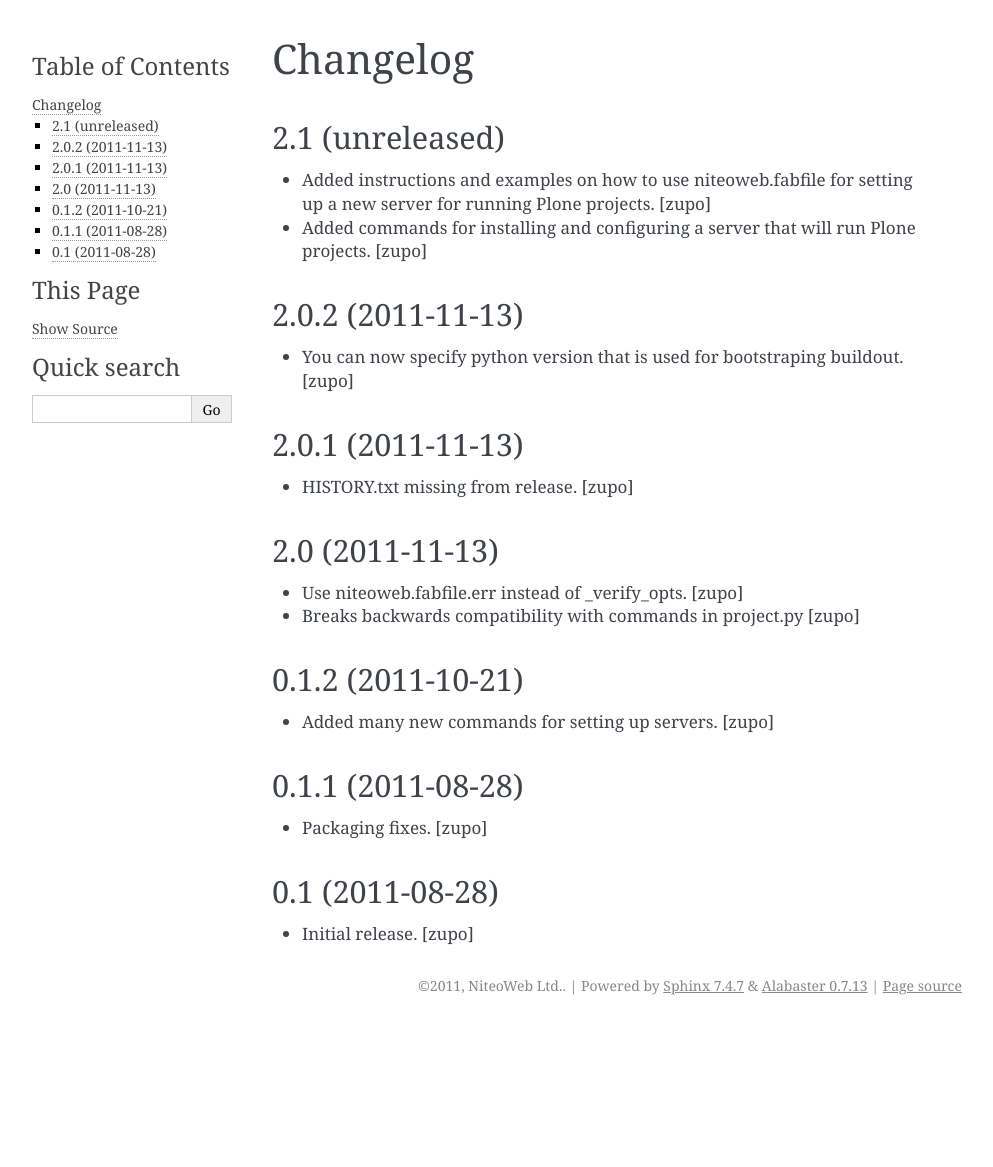
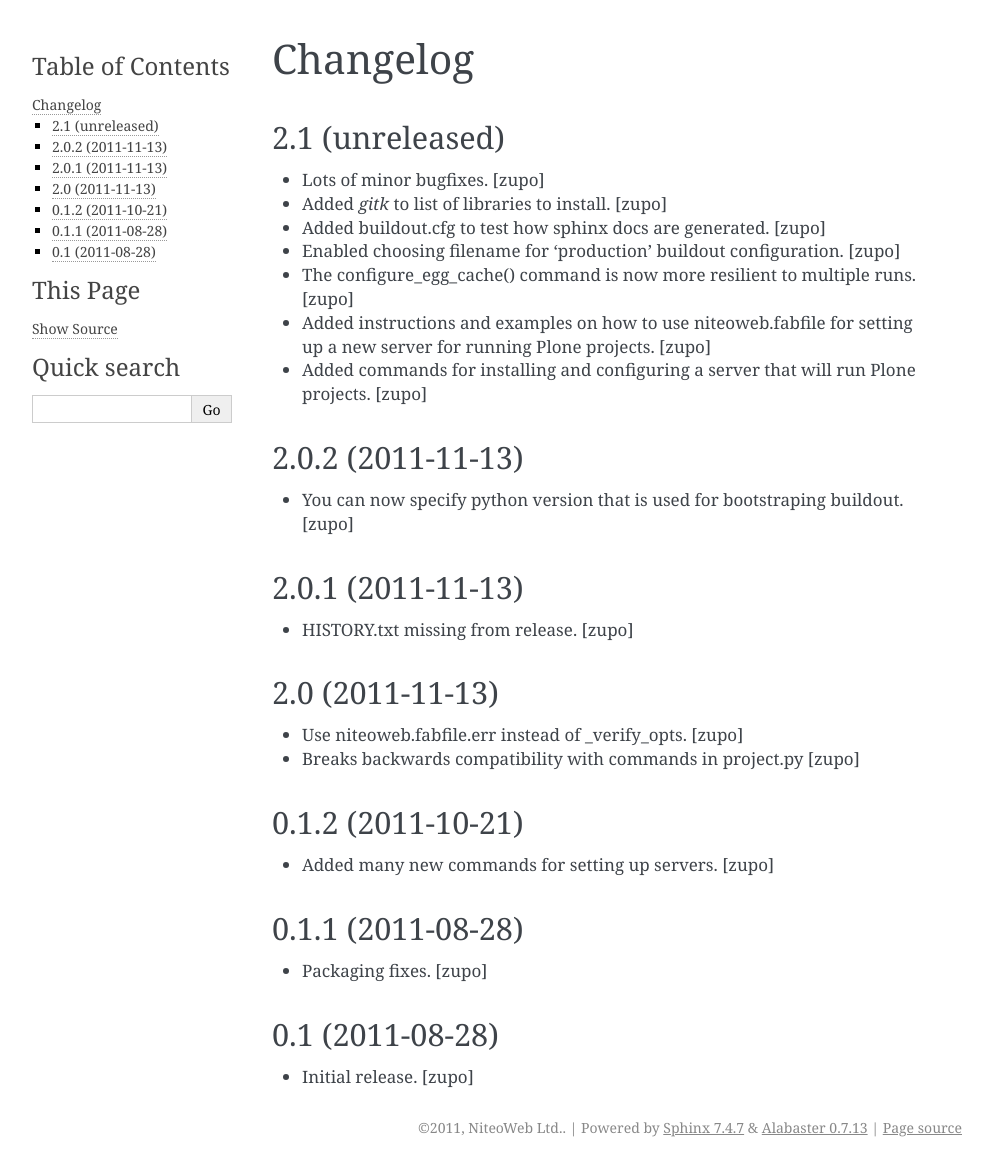
Before and after one commit to teamniteo/niteoweb.fabfile, a Sphinx documentation site: the page built from docs/HISTORY.rst, in a window 1280 px wide. Shown: the whole page, without its empty margins (148-1141 px from the left). Built offline with Sphinx 7.4.7, drawn with Linux system fonts in a browser that asks for light colours; before the commit the page ends 1025 px from its top, so only the background shows below that.

Commit message:
HISTORY entries

```diff
--- a/docs/HISTORY.rst
+++ b/docs/HISTORY.rst
@@ -3,6 +3,21 @@ Changelog
 
 2.1 (unreleased)
 ----------------
+
+- Lots of minor bugfixes.
+  [zupo]
+
+- Added `gitk` to list of libraries to install.
+  [zupo]
+
+- Added buildout.cfg to test how sphinx docs are generated.
+  [zupo]
+
+- Enabled choosing filename for 'production' buildout configuration.
+  [zupo]
+
+- The configure_egg_cache() command is now  more resilient to multiple runs.
+  [zupo]
 
 - Added instructions and examples on how to use niteoweb.fabfile for setting up
   a new server for running Plone projects.
```
